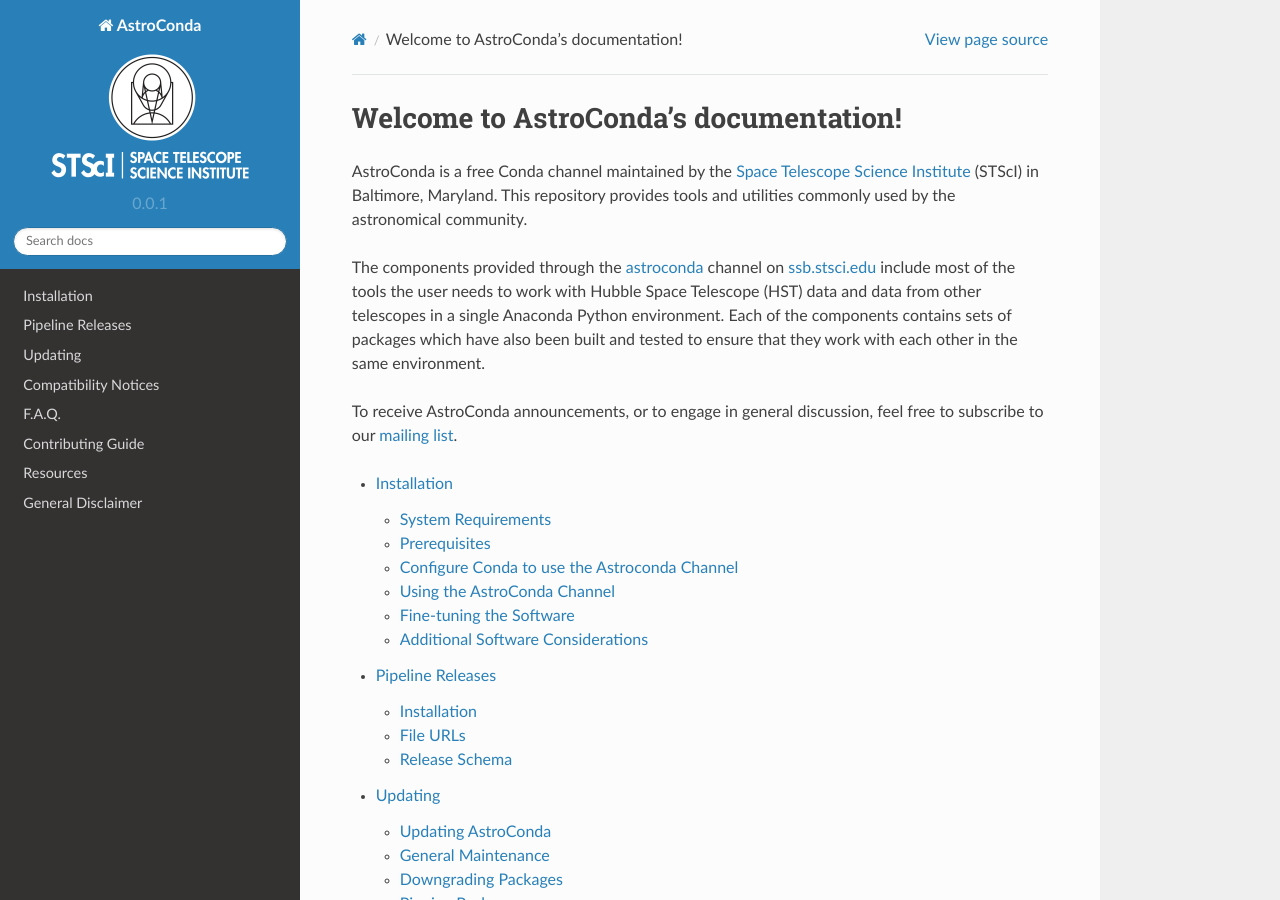
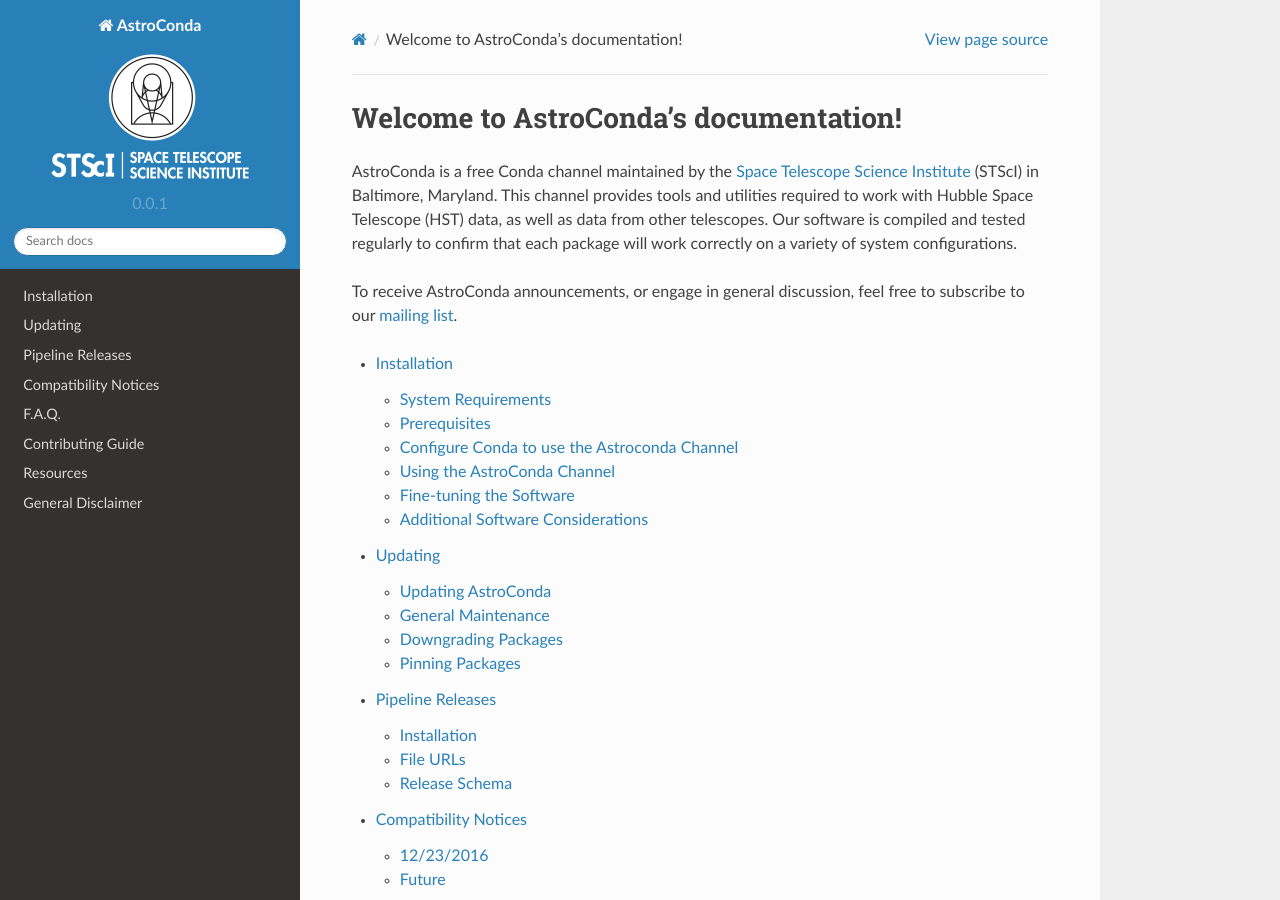
Before and after one commit to jhunkeler/astroconda, a Sphinx documentation site: the page built from source/index.rst, in a window 1280 px wide and 900 px high. Built offline with Sphinx 7.4.7 and the Read the Docs theme 2.0.0, drawn with Linux system fonts in a browser that asks for light colours; pages that are not in the unit, such as notebooks, are missing from menus.

Commit message:
To the point, nothing more

```diff
--- a/source/index.rst
+++ b/source/index.rst
@@ -1,19 +1,18 @@
 Welcome to AstroConda's documentation!
 ======================================
 
-AstroConda is a free Conda channel maintained by the `Space Telescope Science Institute <http://www.stsci.edu/>`_ (STScI) in Baltimore, Maryland. This repository provides tools and utilities commonly used by the astronomical community.
+AstroConda is a free Conda channel maintained by the `Space Telescope Science Institute <http://www.stsci.edu/>`_ (STScI) in Baltimore, Maryland. This channel provides tools and utilities required to work with Hubble Space Telescope (HST) data, as well as data from other telescopes. Our software is compiled and tested regularly to confirm that each package will work correctly on a variety of system configurations.
 
-The components provided through the `astroconda <http://ssb.stsci.edu/astroconda>`_ channel on `ssb.stsci.edu <http://ssb.stsci.edu>`_ include most of the tools the user needs to work with Hubble Space Telescope (HST) data and data from other telescopes in a single Anaconda Python environment.  Each of the components contains sets of packages which have also been built and tested to ensure that they work with each other in the same environment.
 
-To receive AstroConda announcements, or to engage in general discussion, feel free to subscribe to our `mailing list <https://groups.google.com/forum/#!forum/astroconda>`_.
+To receive AstroConda announcements, or engage in general discussion, feel free to subscribe to our `mailing list <https://groups.google.com/forum/#!forum/astroconda>`_.
 
 
 .. toctree::
    :maxdepth: 2
 
    installation
+   updating
    releases
-   updating
    compat
    faq
    contributing
```
